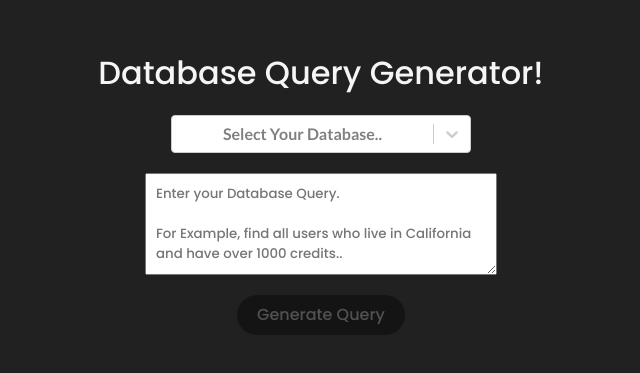
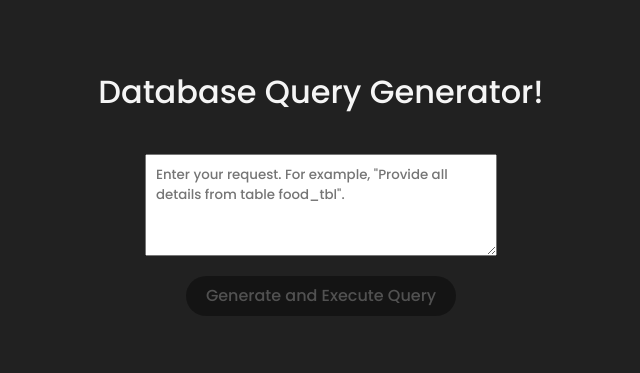
Before and after one commit to Akanksham12/AI_based_query_interface, a React (Vite) app: page / in a window 1280 px wide. Shown: the part 217-590 px from the top of the page, without its empty margins (319-959 px from the left). Built offline with nearby package versions, Linux system fonts and the light colour scheme.

Commit message:
display output of executed query

```diff
--- a/src/App.tsx
+++ b/src/App.tsx
@@ -1,43 +1,21 @@
 import { useState } from "react";
-import Select from "react-select";
 import Loader from "./components/Loader";
-
 import "./App.css";
 
-const options = [
-  { value: "MongoDB", label: "MongoDB" },
-  { value: "SQL", label: "SQL" },
-  { value: "PostgreSQL", label: "PostgreSQL" },
-  { value: "MariaDB", label: "MariaDB" },
-  { value: "Firebase", label: "Firebase" },
-  { value: "Prisma", label: "Prisma" },
-  { value: "GraphQL", label: "GraphQL" },
-  { value: "DynamoDB", label: "DynamoDB" },
-];
-
 function App() {
-  const [DB, setDB] = useState({ label: "", value: "" });
   const [query, setQuery] = useState("");
   const [result, setResult] = useState("");
   const [copySuccess, setCopySuccess] = useState(false);
   const [loading, setLoading] = useState(false);
   const [validations, setValidation] = useState({
-    db: false,
     query: false,
   });
-
-  const getDB = (param) => {
-    setCopySuccess(false);
-    setDB({ label: param.label, value: param.value });
-    setValidation({ query: validations.query, db: true });
-  };
 
   const getQuery = (e) => {
     setCopySuccess(false);
     setQuery(e.target.value);
     setValidation({
       query: e.target.value.length > 0,
-      db: validations.db,
     });
   };
 
@@ -52,7 +30,6 @@ function App() {
           "Content-Type": "application/json",
         },
         body: JSON.stringify({
-          database: DB.value,
           query: query,
         }),
       });
@@ -63,11 +40,11 @@ function App() {
 
       const data = await response.json();
       setLoading(false);
-      setResult(data.query || "No query generated.");
+      setResult(JSON.stringify(data.results, null, 2) || "No result.");
     } catch (error) {
       setLoading(false);
-      setResult("Failed to generate query.");
-      console.error("Error generating query:", error);
+      setResult("Failed to generate or execute query.");
+      console.error("Error generating or executing query:", error);
     }
   };
 
@@ -75,32 +52,25 @@ function App() {
     <div className="App">
       <h1>Database Query Generator!</h1>
       <div className="app-inner">
-        <Select
-          placeholder="Select Your Database.."
-          options={options}
-          className="react-select"
-          onChange={getDB}
-        />
-
         <textarea
           rows={4}
           className="query-input"
-          placeholder={`Enter your Database Query. \n\nFor Example, find all users who live in California and have over 1000 credits..`}
+          placeholder={`Enter your request. For example, "Provide all details from table food_tbl".`}
           onChange={getQuery}
         />
 
         <button
-          disabled={!(validations.db && validations.query)}
+          disabled={!validations.query}
           onClick={generateQuery}
           className="generate-query"
         >
-          Generate Query
+          Generate and Execute Query
         </button>
         {!loading ? (
           result.length > 0 ? (
             <div className="result-text">
               <div className="clipboard">
-                <p>Here is your Query!</p>
+                <p>Here is your Result!</p>
                 <button
                   className="copy-btn"
                   onClick={() => {
```
